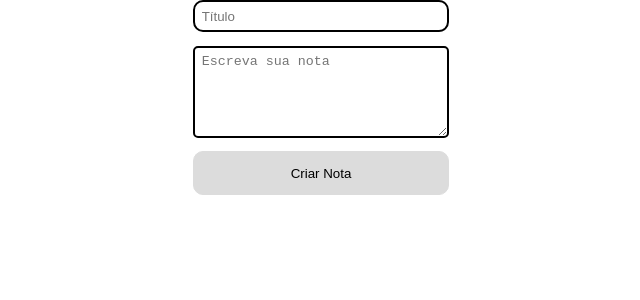
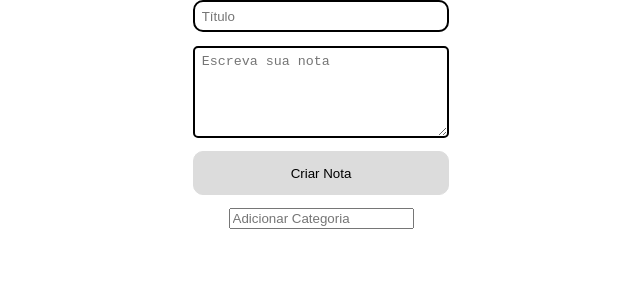
Before and after one commit to Jojoreoli/React-Alura, a React (Create React App) app in the folder EntendendoBiblioteca/ceep/: page / in a window 1280 px wide. Shown: the top 300 px of the page, without its empty margins (319-959 px from the left). Built offline with nearby package versions, Linux system fonts and the light colour scheme.

Commit message:
Categorias implementadas
Agora é possível criar categorias, ainda não relacionadas aos cards.

```diff
--- a/EntendendoBiblioteca/ceep/src/App.js
+++ b/EntendendoBiblioteca/ceep/src/App.js
@@ -1,34 +1,42 @@
 import ListaDeNotas from "./components/ListaDeNotas/ListaDeNotas";
 import FormularioCadastro from "./components/FormularioCadastro/FormularioCadastro";
+import ListaDeCategorias from "./components/ListaDeCategorias/ListaDeCategorias";
 import { Component } from "react";
 import "./Assets/App.css";
 
 class App extends Component {
-
   constructor() {
     super();
     // declarando o estado inicial
     this.state = {
-      notas:[]
+      notas: [],
+      categorias: [],
     };
   }
 
-  criarNota(titulo,texto){
-    const novaNota = {titulo, texto};
-    const novoArrayNotas = [...this.state.notas, novaNota]
+  criarNota(titulo, texto) {
+    const novaNota = { titulo, texto };
+    const novoArrayNotas = [...this.state.notas, novaNota];
     const novoEstado = {
-      notas:novoArrayNotas
-    }
-    this.setState(novoEstado)
+      notas: novoArrayNotas,
+    };
+    this.setState(novoEstado);
   }
 
   deletarNota(index) {
     // Colocando o array de notas em uma variavel para facilidade de manipulação
     let arrayNotas = this.state.notas;
     // Deletando com o splice
-    arrayNotas.splice(index,1);
+    arrayNotas.splice(index, 1);
     // Substituindo o array pelo array deletado
-    this.setState({notas:arrayNotas});
+    this.setState({ notas: arrayNotas });
+  }
+
+  adicionarCategoria(nomeCategoria) {
+    // O spread operator adiciona no array o que vem depois da virgula
+    const novoArrayCategorias = [...this.state.categorias, nomeCategoria];
+    const novoEstado = { ...this.state, categorias: novoArrayCategorias };
+    this.setState(novoEstado);
   }
 
   render() {
@@ -36,6 +44,10 @@ class App extends Component {
       <section className="conteudo">
         {/* criarNota é uma propriedade customizada, passada para poder chamar um método da classe pai dentro da filha */}
         <FormularioCadastro criarNota={this.criarNota.bind(this)} />
+        <ListaDeCategorias
+          adicionarCategoria={this.adicionarCategoria.bind(this)}
+          categorias={this.state.categorias}
+        />
         <ListaDeNotas
           apagarNota={this.deletarNota.bind(this)}
           notas={this.state.notas}
--- /dev/null
+++ b/EntendendoBiblioteca/ceep/src/components/ListaDeCategorias/ListaDeCategorias.jsx
@@ -0,0 +1,35 @@
+import { Component } from "react";
+import "./estilo.css";
+
+class ListaDeCategorias extends Component {
+  _handleEventoInput(evento) {
+    console.log(evento.key);
+    if (evento.key === "Enter") {
+      let valorCategoria = evento.target.value;
+      this.props.adicionarCategoria(valorCategoria);
+    }
+  }
+
+  render() {
+    return (
+      <section className="listaDeCategorias">
+        <input
+          onKeyUp={this._handleEventoInput.bind(this)}
+          className="listaDeCategorias__input"
+          type="text"
+          placeholder="Adicionar Categoria"
+        />
+        <ul className="listaDeCategorias__ul">
+          {this.props.categorias.map((categoria, index) => {
+            return (
+              <li key={index} className="listaDeCategorias__li">
+                {categoria}
+              </li>
+            );
+          })}
+        </ul>
+      </section>
+    );
+  }
+}
+export default ListaDeCategorias;
--- /dev/null
+++ b/EntendendoBiblioteca/ceep/src/components/ListaDeCategorias/estilo.css
@@ -0,0 +1,29 @@
+.listaDeCategorias {
+  display: flex;
+  flex-flow: column;
+  justify-content: space-between;
+  align-items: center;
+}
+
+.listaDeCategorias__ul {
+  display: flex;
+  flex-wrap: wrap;
+  justify-content: space-between;
+}
+
+.listaDeCategorias__li {
+  background-color: slategray;
+  border: slategray solid 1px;
+  border-radius: 10px;
+  padding: .3em;
+  font-weight: 700;
+  font-size: 1.1em;
+  color: white;
+  margin: 1em;
+}
+
+.listaDeCategorias__input {
+  max-height: 2em;
+  align-self: center;
+  margin: 0 5em;
+}
```
